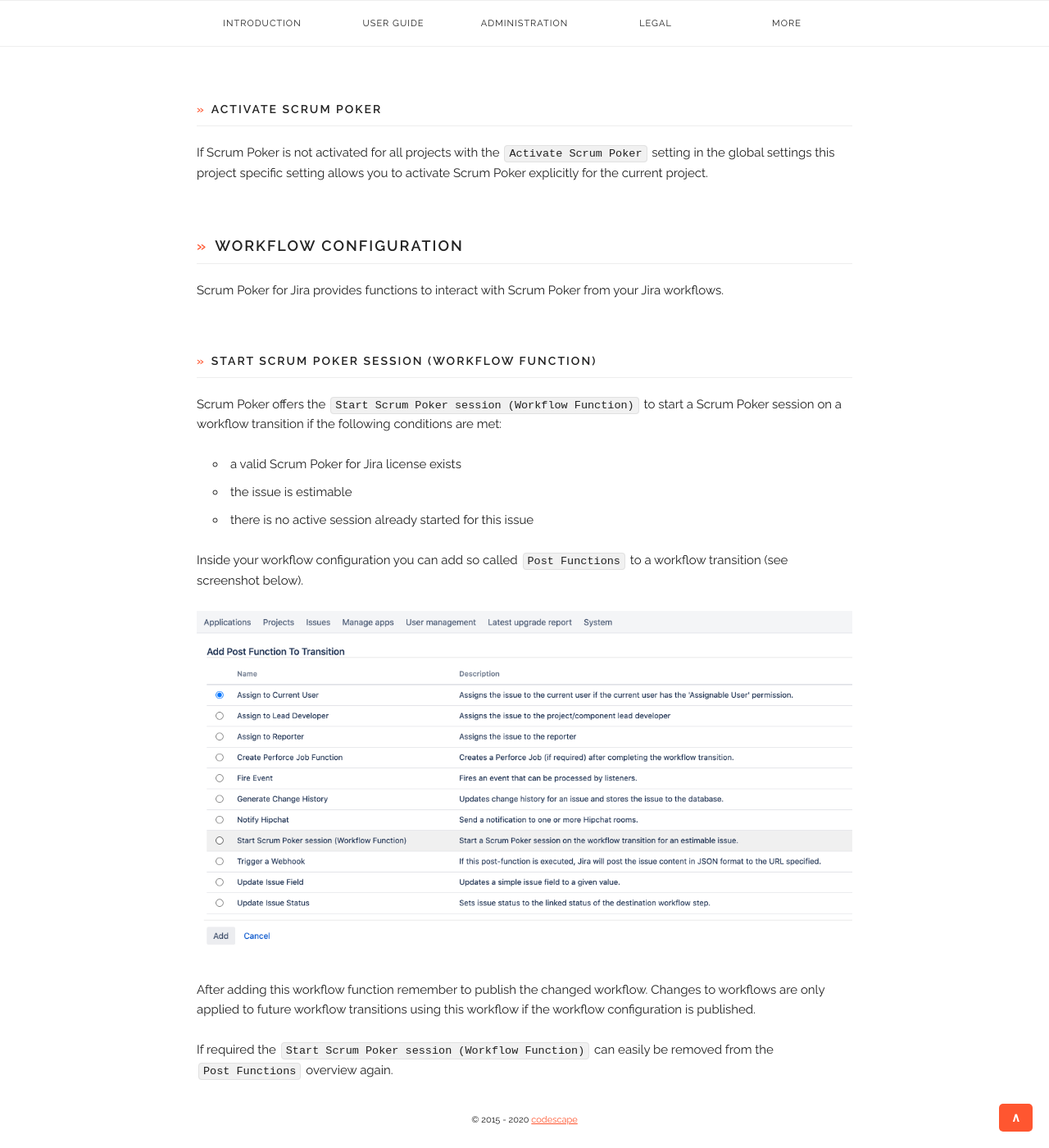
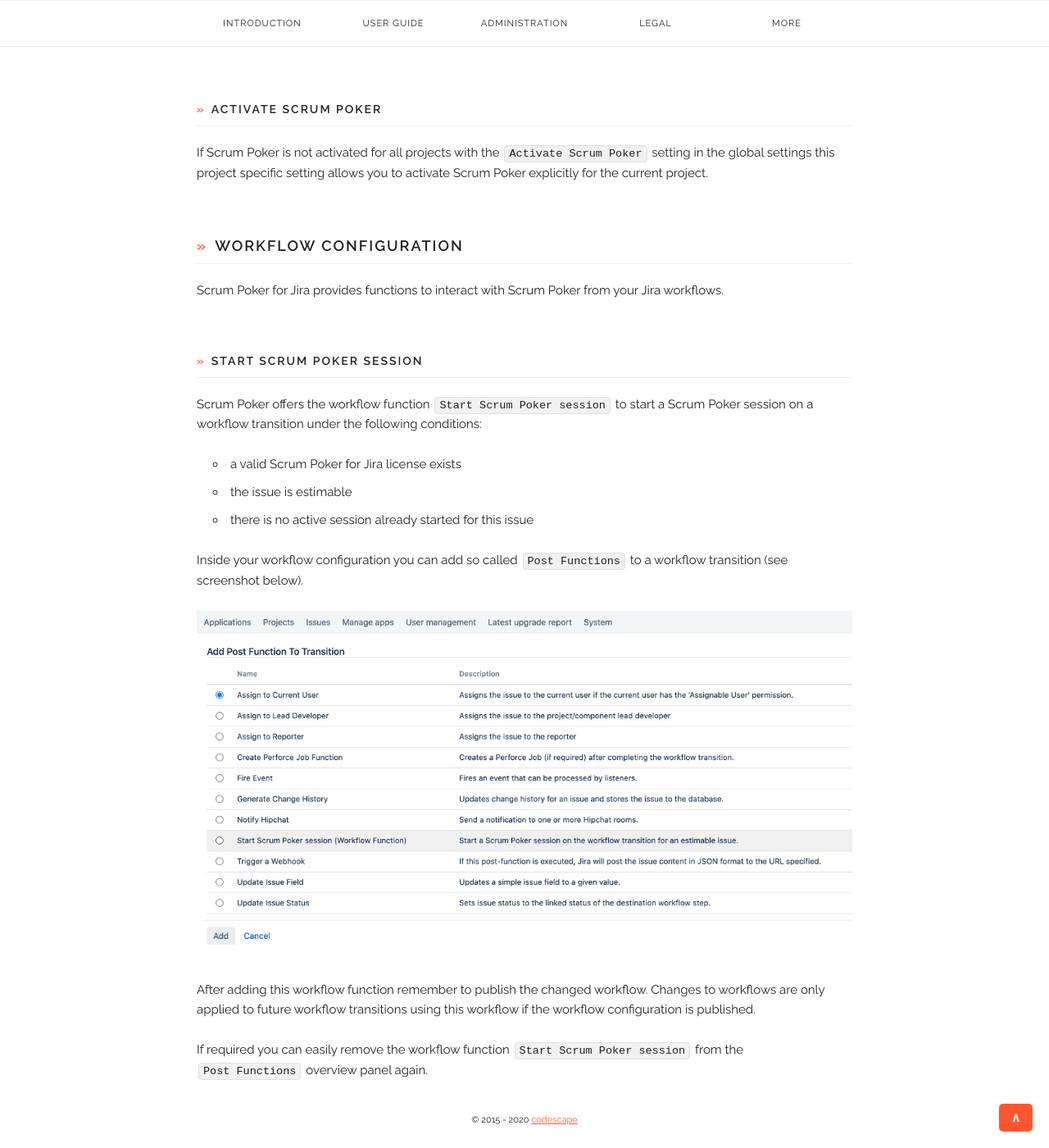
Before and after one commit to codescape/jira-scrum-poker, a Jekyll site: the page built from docs/scrum-poker-configuration.md, in a window 1280 px wide and 1400 px high, scrolled down 5787 px. Shown: the whole window at 82% size. Built offline with Jekyll 4.4.1, drawn with Linux system fonts in a browser that asks for light colours; nearby versions of some CDN libraries; some of the changed text lies outside the part shown.

Commit message:
docs: improve developer documentation for workflow function

```diff
--- a/docs/scrum-poker-configuration.md
+++ b/docs/scrum-poker-configuration.md
@@ -121,9 +121,9 @@
 
 Scrum Poker for Jira provides functions to interact with Scrum Poker from your Jira workflows.
 
-#### Start Scrum Poker session (Workflow Function)
+#### Start Scrum Poker session
 
-Scrum Poker offers the `Start Scrum Poker session (Workflow Function)` to start a Scrum Poker session on a workflow transition if the following conditions are met:
+Scrum Poker offers the workflow function `Start Scrum Poker session` to start a Scrum Poker session on a workflow transition under the following conditions:
 
 * a valid Scrum Poker for Jira license exists
 * the issue is estimable
@@ -131,9 +131,9 @@
 
 Inside your workflow configuration you can add so called `Post Functions` to a workflow transition (see screenshot below).
 
-![Start Scrum Poker session (Workflow Function)](/images/scrum-poker-configuration-start-session-workflow-function.png)
+![Start Scrum Poker session](/images/scrum-poker-configuration-start-session-workflow-function.png)
 
 After adding this workflow function remember to publish the changed workflow.
 Changes to workflows are only applied to future workflow transitions using this workflow if the workflow configuration is published.
 
-If required the `Start Scrum Poker session (Workflow Function)` can easily be removed from the `Post Functions` overview again.
+If required you can easily remove the workflow function `Start Scrum Poker session` from the `Post Functions` overview panel again.
```
Also changed, not shown: docs/changelog.md, 3 other files.
